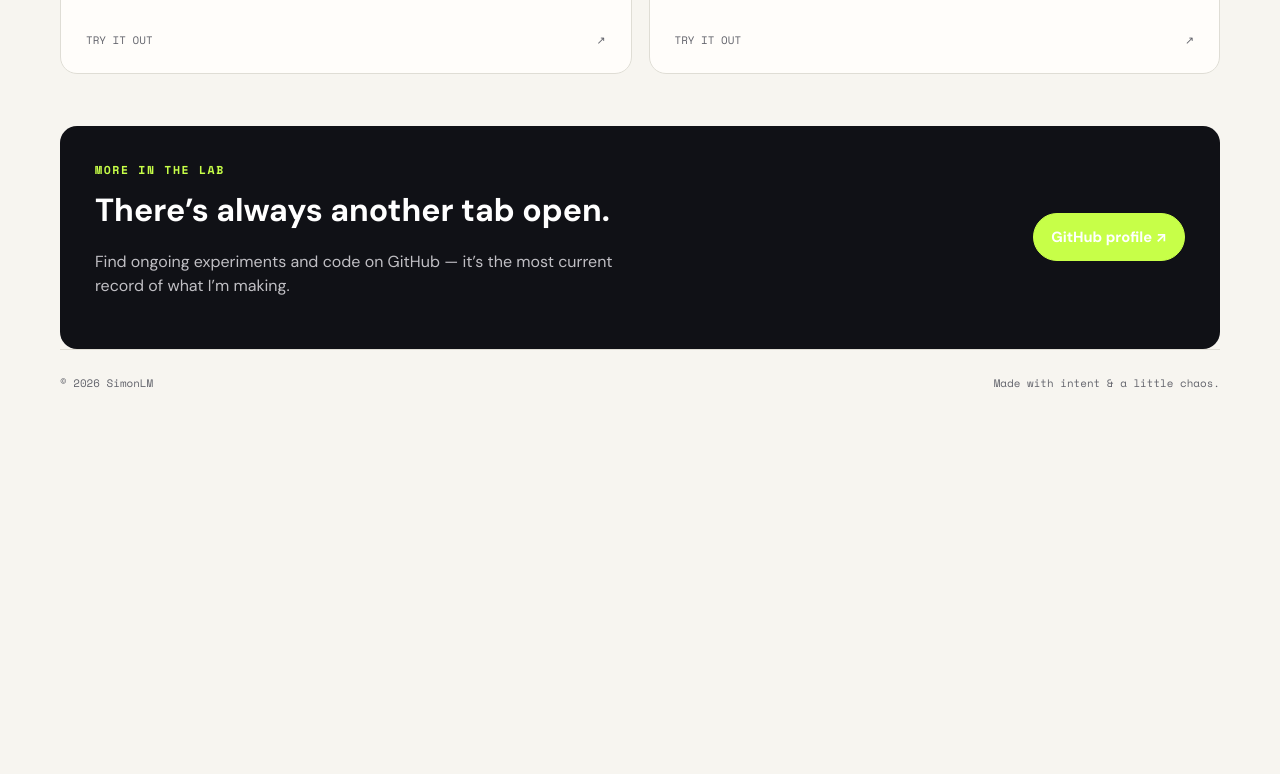
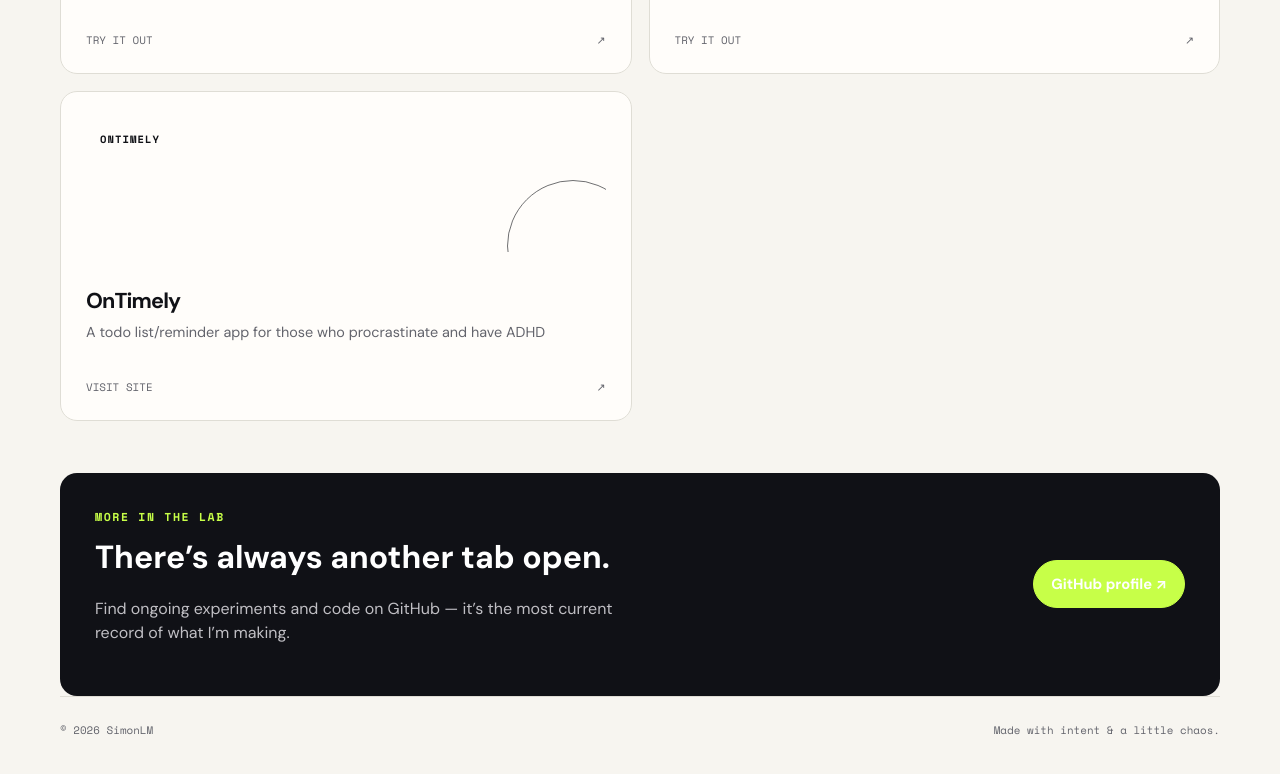
Before and after one commit to masalaempire/meweb, a plain HTML site: page projects.html in a window 1280 px wide. Shown: the part 1489-2263 px from the top of the page. Before the commit the page ends 1920 px from the top, so only its background shows below. Drawn offline with nearby package versions, Linux system fonts and the light colour scheme.

Commit message:
Add OnTimely project to projects.html

```diff
--- a/projects.html
+++ b/projects.html
@@ -14,6 +14,7 @@
 <a class="project" href="https://github.com/masalaempire/tuxungeograbber/releases/download/a/tuxungeograbber2.0.xpi" target="_blank" rel="noreferrer"><div class="project-art tuxun">TUXUN / GEO</div><div><h3>TuxunGeoGrabber</h3><p>A browser extension for practical geolocation work.</p></div><footer><span>Get release</span><span>↗</span></footer></a>
 <a class="project" href="https://howlong.simonlm.one/" target="_blank" rel="noreferrer"><div class="project-art howlong">HOW / LONG</div><div><h3>HowLong</h3><p>A small web game for answering one very reasonable question: how long?</p></div><footer><span>Try it out</span><span>↗</span></footer></a>
 <a class="project" href="https://elite.simonlm.one/" target="_blank" rel="noreferrer"><div class="project-art elite">ELITE / HELPER</div><div><h3>MinEDHelper</h3><p>A small app for finding 3rd party Elite Dangerous tools easier than ever!</p></div><footer><span>Try it out</span><span>↗</span></footer></a>
+<a class="project" href="https://ontimely.simonlm.one/" target="_blank" rel="noreferrer"><div class="project-art ontimely">ONTIMELY</div><div><h3>OnTimely</h3><p>A todo list/reminder app for those who procrastinate and have ADHD</p></div><footer><span>Visit Site</span><span>↗</span></footer></a>
 </section>
 <section class="note"><div><div class="eyebrow" style="color:#c7ff48">More in the lab</div><h2 style="margin:8px 0 0;font-size:2rem">There’s always another tab open.</h2><p>Find ongoing experiments and code on GitHub — it’s the most current record of what I’m making.</p></div><a class="button acid" href="https://github.com/masalaempire" target="_blank" rel="noreferrer">GitHub profile ↗</a></section>
 </main><footer class="site-footer"><span>© 2026 SimonLM</span><span>Made with intent &amp; a little chaos.</span></footer></div></body></html>
```
